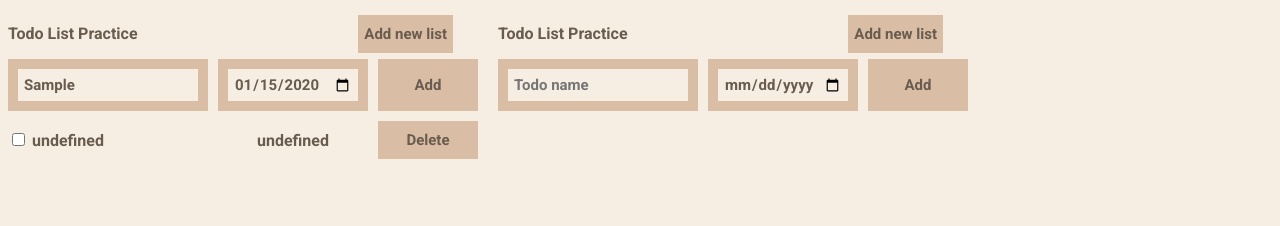
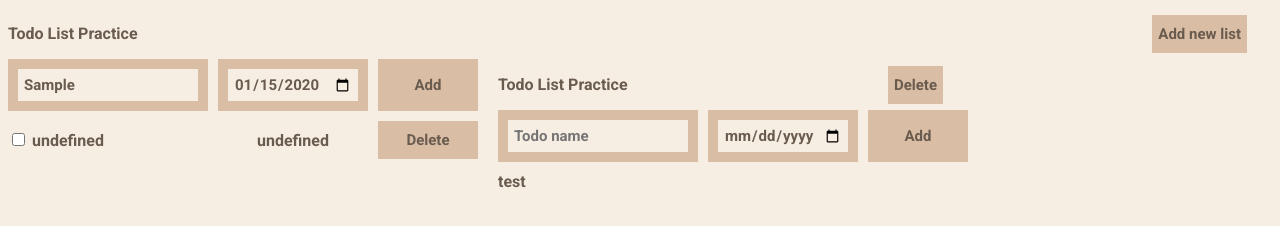
Before and after one commit to Piperski13/to-do-list, a plain HTML site: page index.html in a window 1280 px wide. Both pictures are taken after typing "Sample", "2020-01-15" into the empty fields and a click on the button "Add new list". Drawn offline with Linux system fonts and the light colour scheme.

Commit message:
Version 3.6.3 (work in proggress)

```diff
--- a/index.html
+++ b/index.html
@@ -11,25 +11,14 @@
   <link rel="stylesheet" href="styles.css">
 </head>
 <body>
-    <main class="grid-layout">
+    <header>
+      <div class="header-flex">
+        <p class="header-paragraph">Todo List Practice</p>
+        <button class="header-button js-new-todo">Add new list</button>
+      </div>
+    </header>
+    <main id="main" class="grid-layout">
       <section class="grid-element">
-        <div class="header-flex">
-          <p class="header-paragraph">Todo List Practice</p>
-          <button class="header-button">Add new list</button>
-        </div>
-        <div class="todo-input-grid">
-          <input class="js-name-input name-input" placeholder="Todo name">
-          <input class="js-due-date-input due-date-input" type="date">
-
-          <button class="add-todo-button js-add-todo">Add</button>
-        </div>
-        <div class="js-todo-list todo-grid"></div>
-      </section>
-      <section class="grid-element">
-        <div class="header-flex">
-          <p class="header-paragraph">Todo List Practice</p>
-          <button class="header-button">Add new list</button>
-        </div>
         <div class="todo-input-grid">
           <input class="js-name-input name-input" placeholder="Todo name">
           <input class="js-due-date-input due-date-input" type="date">
@@ -41,4 +30,5 @@
     </main>
 </body>
 <script src="index.js"></script>
+<script src="newGenerator.js"></script>
 </html>
--- a/index.js
+++ b/index.js
@@ -15,7 +15,7 @@ renderTodoList();
 function renderTodoList(){
 
 let todoListHTML = '';
-
+console.log('Add button rendered')
 
 todoList.forEach((todoObject,index) => {
   // const name = todoObject.name;
@@ -88,11 +88,14 @@ document.querySelectorAll('.done')
 localStorage.setItem('todoList',JSON.stringify(todoList)); // seting object to a string
 
 };
+eventaddTodo();   // function that adds event listener to addBtn and calls addTodo()
+function eventaddTodo(){
+  const addTodoElement = document.querySelector('.js-add-todo');
+  addTodoElement.addEventListener('click',()=>{
+    addTodo();
+  });
+}
 
-const addTodoElement = document.querySelector('.js-add-todo');
-addTodoElement.addEventListener('click',()=>{
-  addTodo();
-})
 
 //gets name and date values and stores it localy and prints it on screen;
 function addTodo(){
--- /dev/null
+++ b/newGenerator.js
@@ -0,0 +1,26 @@
+// on click generate <section> element inside of <main>
+
+document.querySelector('.js-new-todo').addEventListener('click',()=>{
+  let newSection = document.createElement('section');
+  newSection.classList.add('grid-element')
+  document.getElementById('main').appendChild(newSection);
+
+  document.querySelectorAll('main > section').forEach((section,index)=>{
+    if(index < 1){
+      return;
+    }
+    section.classList.add(`js-section-${index}`);
+    section.innerHTML = `
+    <div class="header-flex">
+      <p class="header-paragraph">Todo List Practice</p>
+      <button class="header-button js-new-delete-">Delete</button>
+    </div>
+    <div class="todo-input-grid">
+      <input class="js-name-input name-input" placeholder="Todo name">
+      <input class="js-due-date-input due-date-input" type="date">
+
+      <button class="add-todo-button js-add-todo">Add</button>
+    </div>
+    <div class="js-todo-list todo-grid">test</div>`;
+  });
+});
--- a/styles.css
+++ b/styles.css
@@ -11,6 +11,7 @@
     grid-template-columns: repeat(3,1fr);
     column-gap: 20px;
 }
+
 .header-paragraph{
     text-align: center;
 }
```
